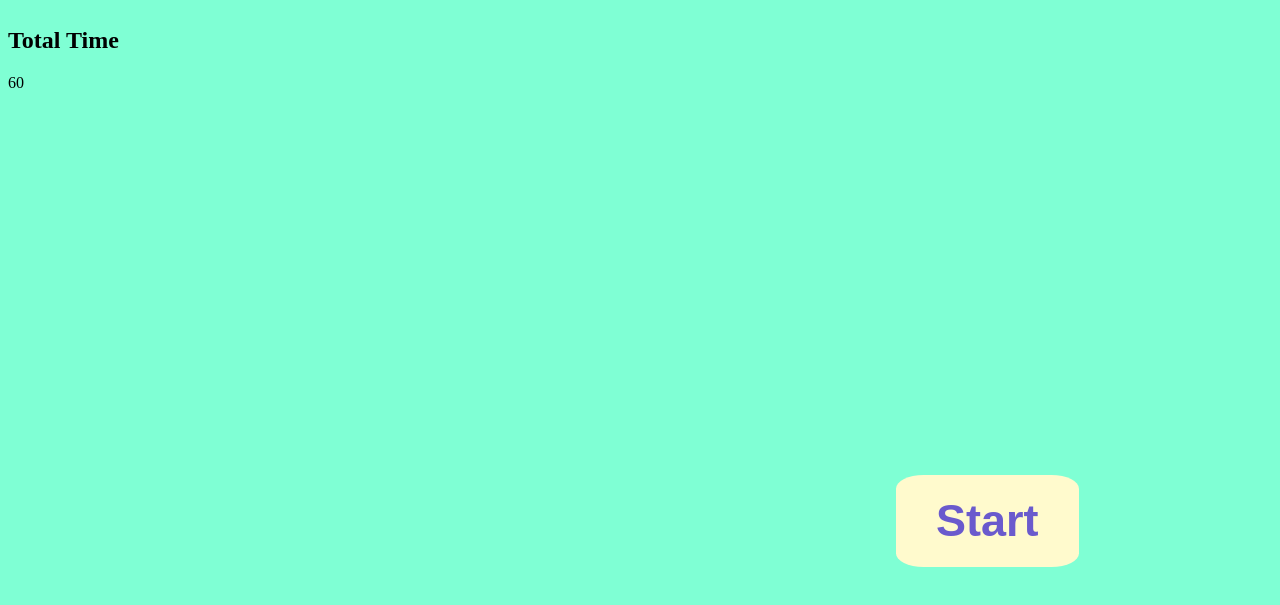
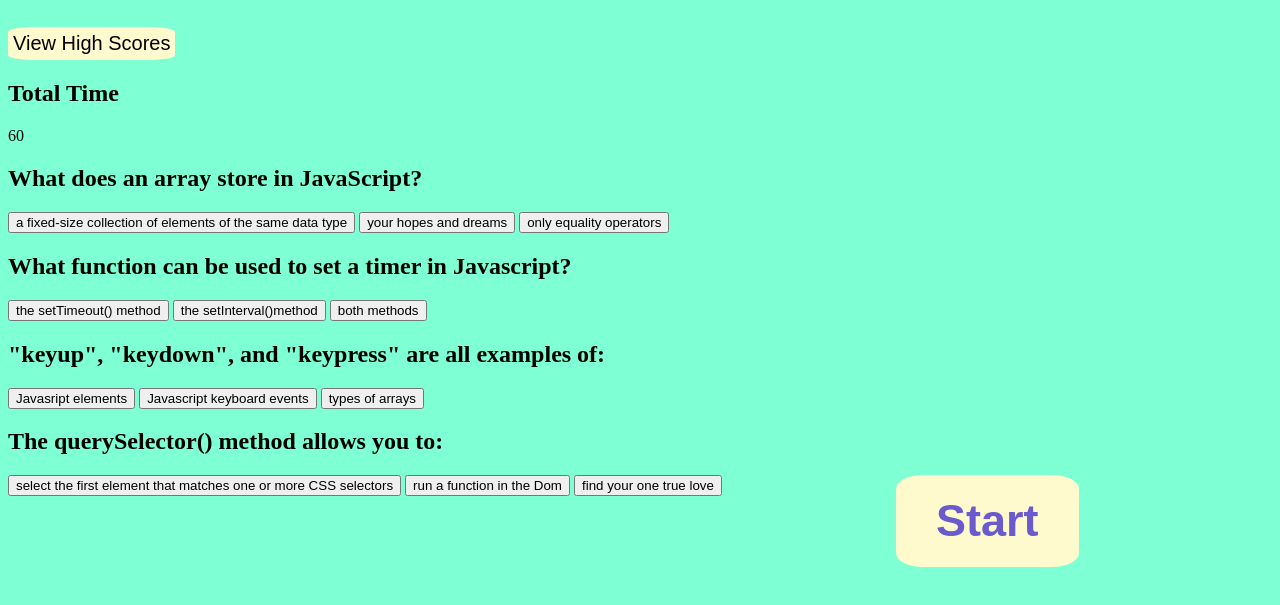
Before and after one commit to gjferrari/JavaScript-Code-Quiz, a plain HTML site: page index.html in a window 1280 px wide. Shown: the part 85-690 px from the top of the page. Drawn offline with Linux system fonts and the light colour scheme.

Commit message:
added pages for 4 different quiz questions with distinct classes, 'view score' button

```diff
--- a/index.html
+++ b/index.html
@@ -9,6 +9,7 @@
 </head>
 <body>
     <header><h1 class="JavaScript-Quiz">JavaScript Quiz</h1>
+        <button class ="scoreboard">View High Scores</button>
     </header>
     <main class="content">
          <!--Start Quiz Button-->
@@ -28,15 +29,31 @@
         <section class="quiz-pages">
              <!--First Page -->
             <div class ="page1">
+                <h2 class="question1">What does an array store in JavaScript?</h2>
+                <button class="q1-a">a fixed-size collection of elements of the same data type</button>
+                <button class="q1-b">your hopes and dreams</button>
+                <button class="q1-c">only equality operators</button>
             </div>
             <!--Second Page -->
             <div class ="page2">
+                <h2 class="question2">What function can be used to set a timer in Javascript?</h2>
+                <button class="q2-a">the setTimeout() method</button>
+                <button class="q2-b">the setInterval()method</button>
+                <button class="q2-c">both methods</button>
             </div>
             <!--Third Page -->
             <div class ="page3">
+                <h2 class="question1">"keyup", "keydown", and "keypress" are all examples of:</h2>
+                <button class="q3-a">Javasript elements</button>
+                <button class="q3-b">Javascript keyboard events</button>
+                <button class="q3-c">types of arrays</button>
             </div>
             <!--Fourth Page -->
             <div class ="page4">
+                <h2 class="question1">The querySelector() method allows you to:</h2>
+                <button class="q4-a">select the first element that matches one or more CSS selectors</button>
+                <button class="q4-b">run a function in the Dom</button>
+                <button class="q4-c">find your one true love</button>
             </div>
         </section>
 
```
